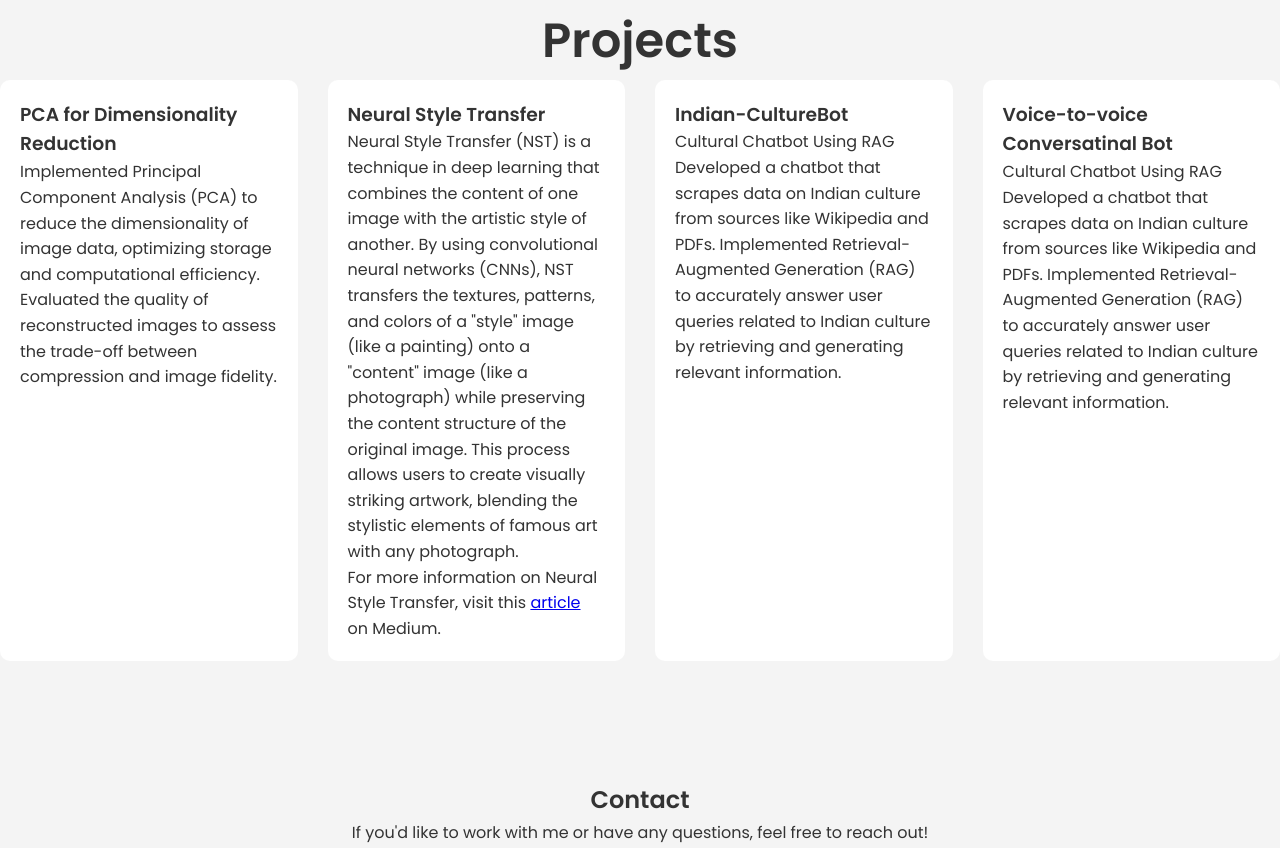
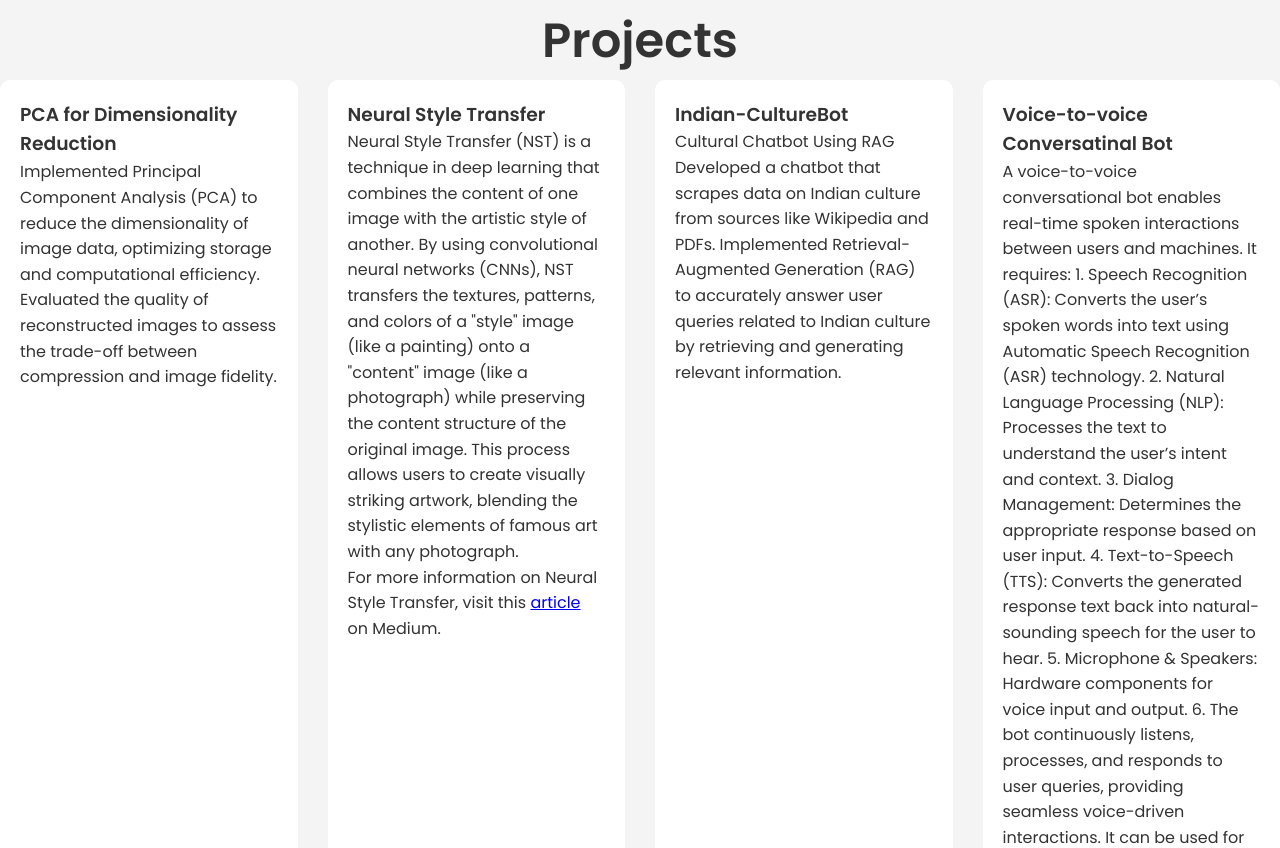
Before and after one commit to Abhi4012/my_portfolio, a plain HTML site: page index.html in a window 1280 px wide. Shown: the part 2095-2943 px from the top of the page. Drawn offline with Linux system fonts and the light colour scheme.

Commit message:
"code updated"

```diff
--- a/index.html
+++ b/index.html
@@ -137,9 +137,15 @@
                 </div>
                 <div class="project-item">
                     <h3>Voice-to-voice Conversatinal Bot</h3>
-                    <p>Cultural Chatbot Using RAG
-                        Developed a chatbot that scrapes data on Indian culture from sources like Wikipedia and PDFs.
-                        Implemented Retrieval-Augmented Generation (RAG) to accurately answer user queries related to Indian culture by retrieving and generating relevant information.
+                    <p>
+                        A voice-to-voice conversational bot enables real-time spoken interactions between users and machines. It requires:
+
+                        1. Speech Recognition (ASR): Converts the user’s spoken words into text using Automatic Speech Recognition (ASR) technology.
+                        2. Natural Language Processing (NLP): Processes the text to understand the user’s intent and context.
+                        3. Dialog Management: Determines the appropriate response based on user input.
+                        4. Text-to-Speech (TTS): Converts the generated response text back into natural-sounding speech for the user to hear.
+                        5. Microphone & Speakers: Hardware components for voice input and output.
+                        6. The bot continuously listens, processes, and responds to user queries, providing seamless voice-driven interactions. It can be used for customer service, virtual assistants, and more.
                     </p>
                 </div>
             </div>
```
